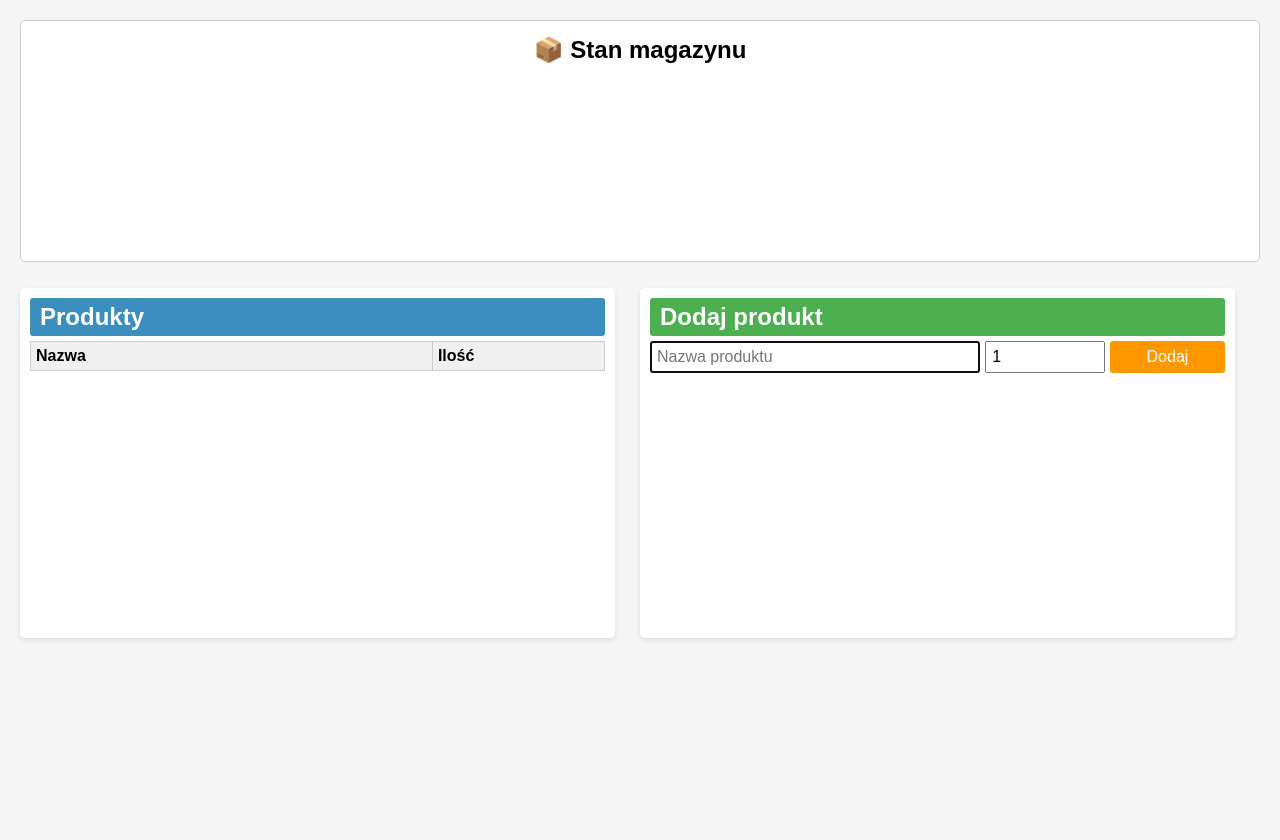
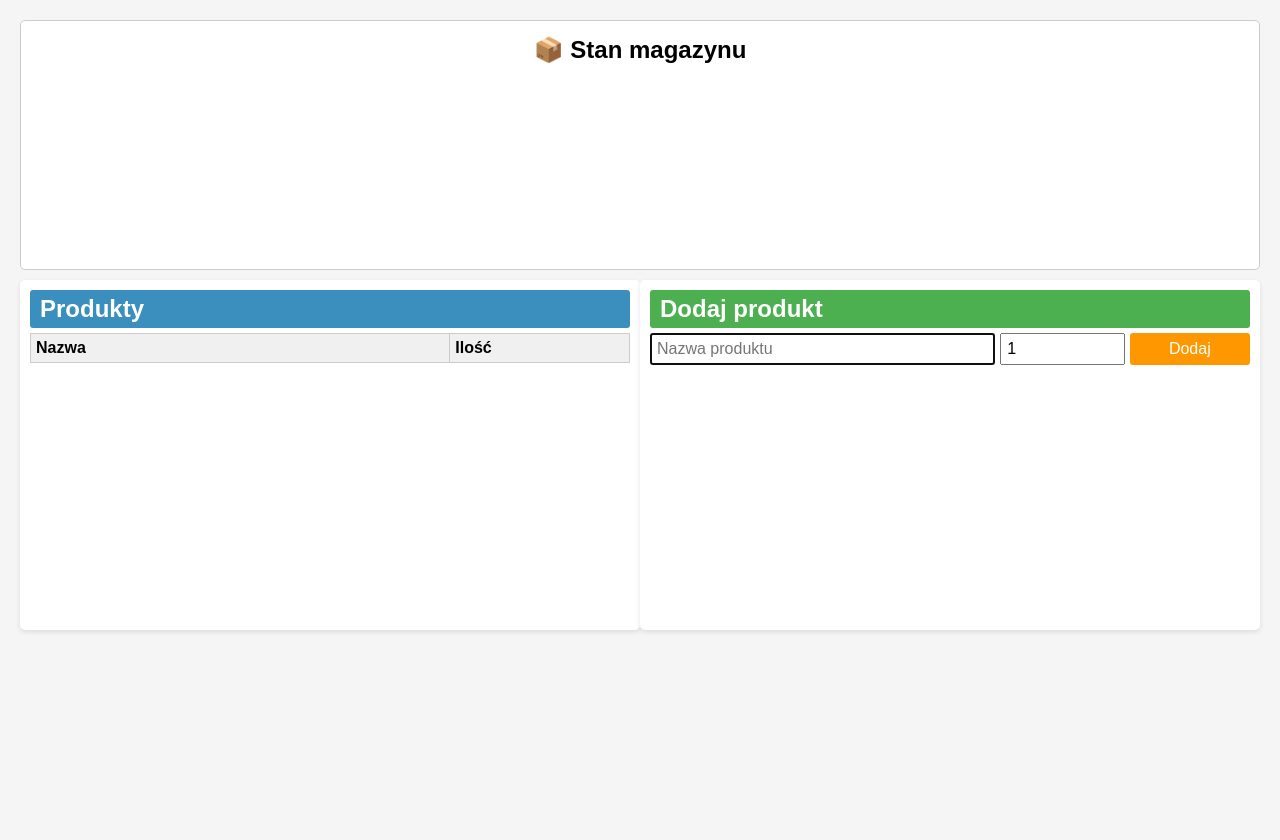
Before and after one commit to kris19000/magazyn, a Flask app: page / in a window 1280 px wide. Run offline with Flask 3, Linux system fonts and the light colour scheme; data that the repository does not hold is empty.

Commit message:
Update index.html

```diff
--- a/templates/index.html
+++ b/templates/index.html
@@ -10,7 +10,7 @@
             padding: 20px;
             display: flex;
             flex-wrap: wrap;
-            gap: 2%;
+            gap: 0; /* Usunięcie marginesów */
             height: 100vh;
             background-color: #f5f5f5;
         }
@@ -32,7 +32,7 @@
 
         /* Lewa kolumna: produkty */
         .products-container {
-            width: 48%;
+            width: 50%; /* Zmieniamy na 50%, aby była równa z prawą tabelą */
             display: flex;
             flex-direction: column;
             background-color: white;
@@ -85,7 +85,7 @@
 
         /* Prawa kolumna: dodawanie produktu */
         .add-container {
-            width: 48%;
+            width: 50%; /* Zmieniamy na 50%, aby była równa z lewą tabelą */
             background-color: white;
             padding: 10px;
             box-sizing: border-box;
```
